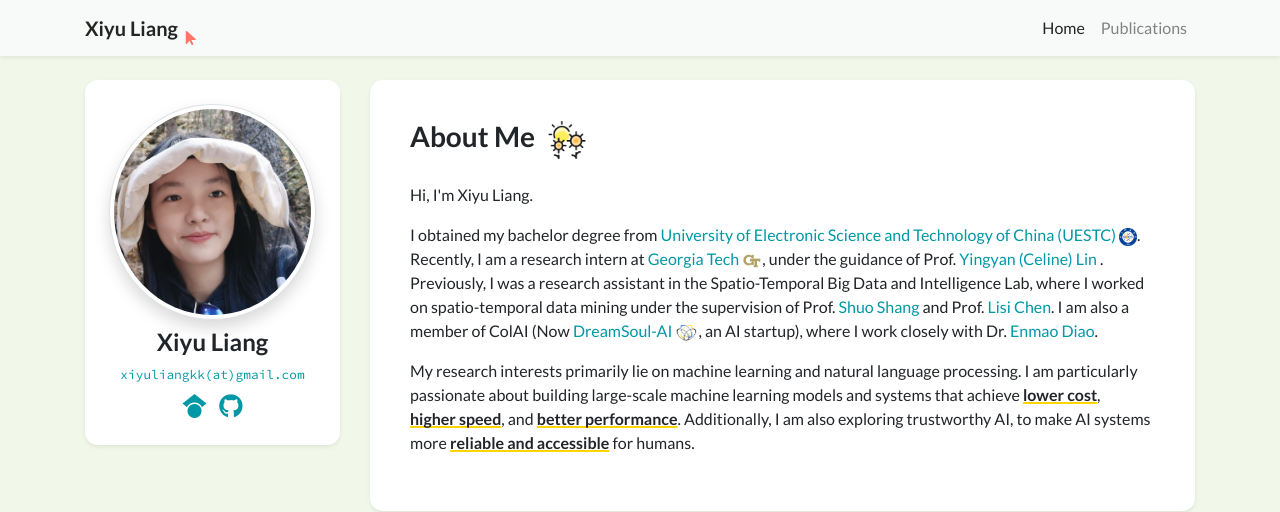
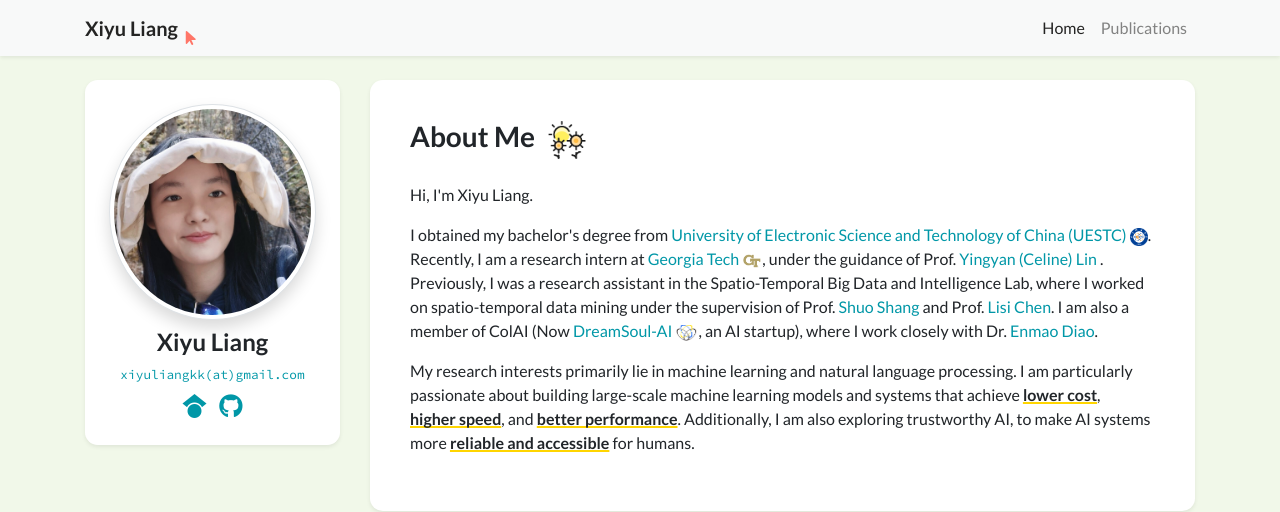
Before and after one commit to xiyuLiang09/xiyuliang09.github.io, a Jekyll site: the page built from index.html, in a window 1280 px wide and 900 px high. Shown: the top 512 px of the window. Built offline with Jekyll 4.4.1, drawn with Linux system fonts in a browser that asks for light colours; nearby versions of some CDN libraries; a style sheet for code colours, icons or effects is not loaded.

Commit message:
Update profile.yml

```diff
--- a/_data/profile.yml
+++ b/_data/profile.yml
@@ -26,10 +26,10 @@
     Hi, I'm Xiyu Liang.
   </p>
   <p>
-    I obtained my bachelor degree from <a href="https://en.uestc.edu.cn/" target="_blank">University of Electronic Science and Technology of China (UESTC)</a> <img src="/assets/images/badges/uestc.png" style="width:18px; height:18px;">. Recently, I am a research intern at <a href="https://www.gatech.edu/" target="_blank">Georgia Tech</a> <img src="assets/images/GeorgiaTech.png" style="width:20px; height:20px;">, under the guidance of Prof. <a href="https://eiclab.scs.gatech.edu/pages/team.html#PI" target="_blank">Yingyan (Celine) Lin</a> . Previously, I was a research assistant in the Spatio-Temporal Big Data and Intelligence Lab, where I worked on spatio-temporal data mining under the supervision of Prof. <a href="https://scholar.google.com/citations?hl=zh-CN&user=8qdXaOkAAAAJ" target="_blank">Shuo Shang</a> and Prof. <a href="https://ieeexplore.ieee.org/author/37070108800">Lisi Chen</a>. I am also a member of ColAI (Now <a href="https://github.com/DreamSoul-AI/" target="_blank">DreamSoul-AI</a> <img src="/assets/images/dreamsoul.png" style="width:23px; height:16px;">, an AI startup), where I work closely with Dr. <a href="https://diaoenmao.com/" target="_blank">Enmao Diao</a>.
+    I obtained my bachelor's degree from <a href="https://en.uestc.edu.cn/" target="_blank">University of Electronic Science and Technology of China (UESTC)</a> <img src="/assets/images/badges/uestc.png" style="width:18px; height:18px;">. Recently, I am a research intern at <a href="https://www.gatech.edu/" target="_blank">Georgia Tech</a> <img src="assets/images/GeorgiaTech.png" style="width:20px; height:20px;">, under the guidance of Prof. <a href="https://eiclab.scs.gatech.edu/pages/team.html#PI" target="_blank">Yingyan (Celine) Lin</a> . Previously, I was a research assistant in the Spatio-Temporal Big Data and Intelligence Lab, where I worked on spatio-temporal data mining under the supervision of Prof. <a href="https://scholar.google.com/citations?hl=zh-CN&user=8qdXaOkAAAAJ" target="_blank">Shuo Shang</a> and Prof. <a href="https://ieeexplore.ieee.org/author/37070108800">Lisi Chen</a>. I am also a member of ColAI (Now <a href="https://github.com/DreamSoul-AI/" target="_blank">DreamSoul-AI</a> <img src="/assets/images/dreamsoul.png" style="width:23px; height:16px;">, an AI startup), where I work closely with Dr. <a href="https://diaoenmao.com/" target="_blank">Enmao Diao</a>.
   </p>
   <p>
-    My research interests primarily lie on machine learning and natural language processing. I am particularly passionate about building large-scale machine learning models and systems that achieve <span class="text-hl">lower cost</span>, <span class="text-hl">higher speed</span>, and <span class="text-hl">better performance</span>. Additionally, I am also exploring trustworthy AI, to make AI systems more <span class="text-hl">reliable and accessible</span> for humans.
+    My research interests primarily lie in machine learning and natural language processing. I am particularly passionate about building large-scale machine learning models and systems that achieve <span class="text-hl">lower cost</span>, <span class="text-hl">higher speed</span>, and <span class="text-hl">better performance</span>. Additionally, I am also exploring trustworthy AI, to make AI systems more <span class="text-hl">reliable and accessible</span> for humans.
   </p>
 
 portrait_url: /assets/images/photos/xiyu_profile.jpg
```
